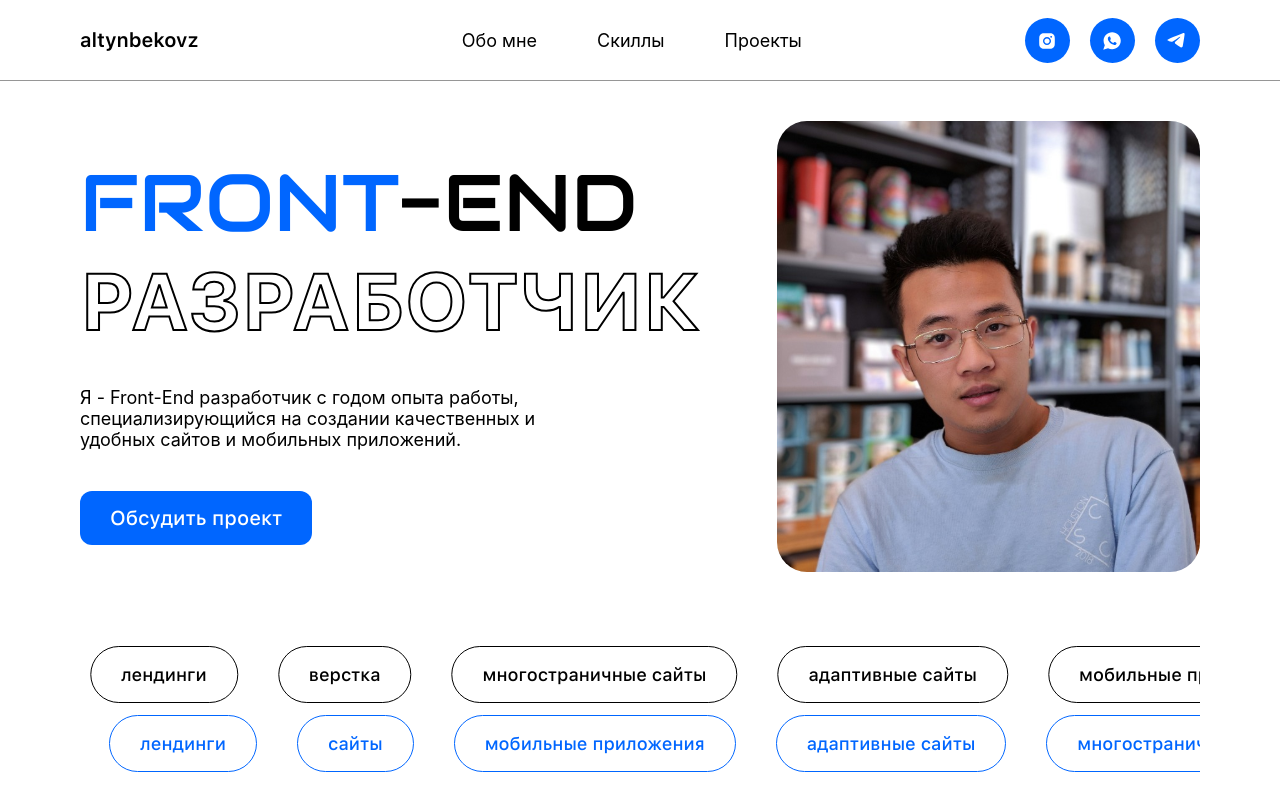
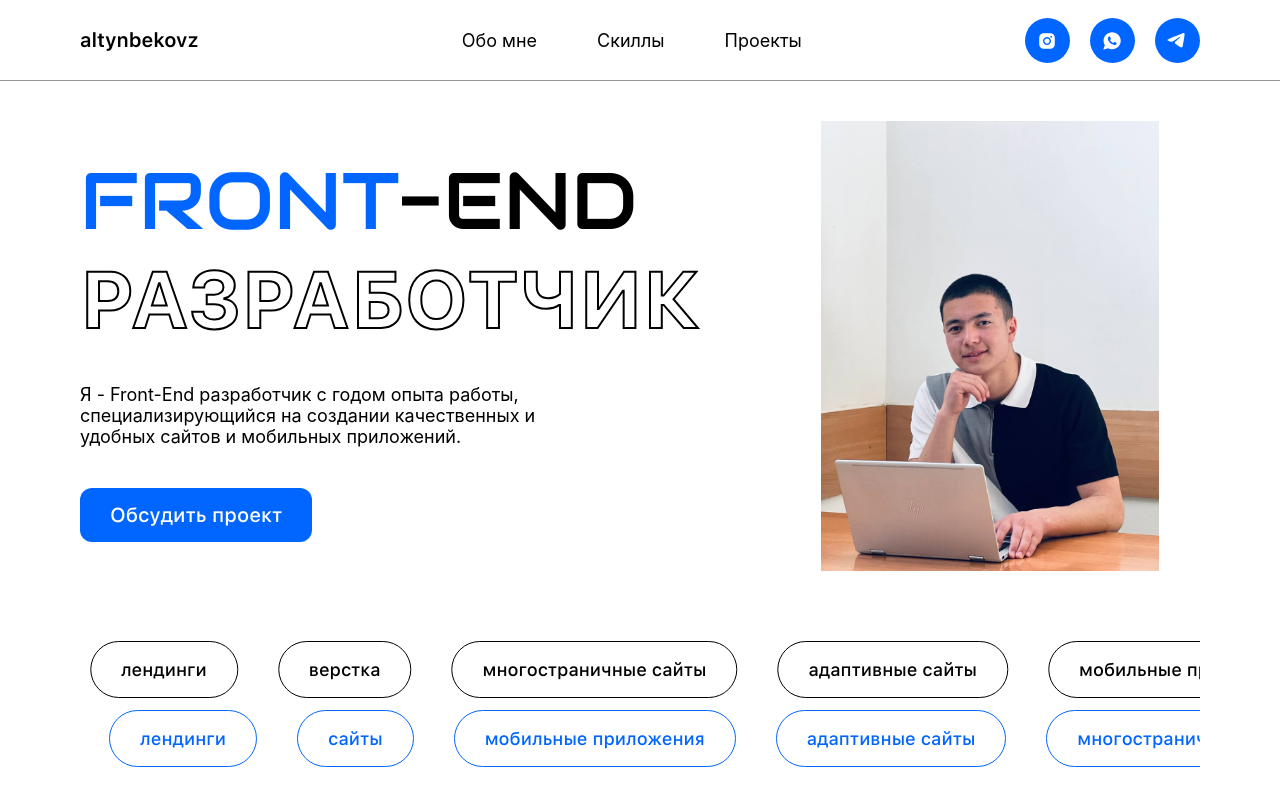
Before and after one commit to paddington11989/resume, a React (Create React App) app: page / in a window 1280 px wide. Shown: the top 800 px of the page. Built offline with nearby package versions, Linux system fonts and the light colour scheme; a web font is replaced by a local one.

Commit message:
img-change

```diff
--- a/src/components/header/header.css
+++ b/src/components/header/header.css
@@ -113,6 +113,7 @@ color: #000;
     align-items: center;
     justify-content: space-between;
   }
+
   .promo-text{
     width:60%;
   }
@@ -161,6 +162,14 @@ transition: 0.3s;
     border:1px solid #0066FF;
   }
 
+  .promo-img{
+    background-image: url(../image/photo_promo.jpg);
+    background-position: center;
+    background-repeat: no-repeat;
+    background-size: contain;
+    width:420px;
+    height:450px;
+  }
 
 
 
--- a/src/components/header/header.jsx
+++ b/src/components/header/header.jsx
@@ -3,7 +3,6 @@ import "./header.css";
 import { AiFillInstagram } from "react-icons/ai";
 import { IoLogoWhatsapp } from "react-icons/io";
 import telegram_icon from "../image/telegram.svg";
-import promo_img from "../image/promo-img.svg";
 import Slider from "react-slick";
 import { useState } from "react";
 import { IoMdClose } from "react-icons/io";
@@ -135,7 +134,7 @@ export default function Header(){
 сайтов и мобильных приложений.</p>
                     <button className="promo-btn">Обсудить проект</button>
                 </div>
-                <div data-aos="fade-left" data-aos-delay="300" className="promo-img"><img src={promo_img} alt="" /></div>
+                <div data-aos="fade-left" data-aos-delay="300" className="promo-img"></div>
               </div>
 
 
```
Also changed, not shown: src/components/image/photo_promo.jpg (added).
